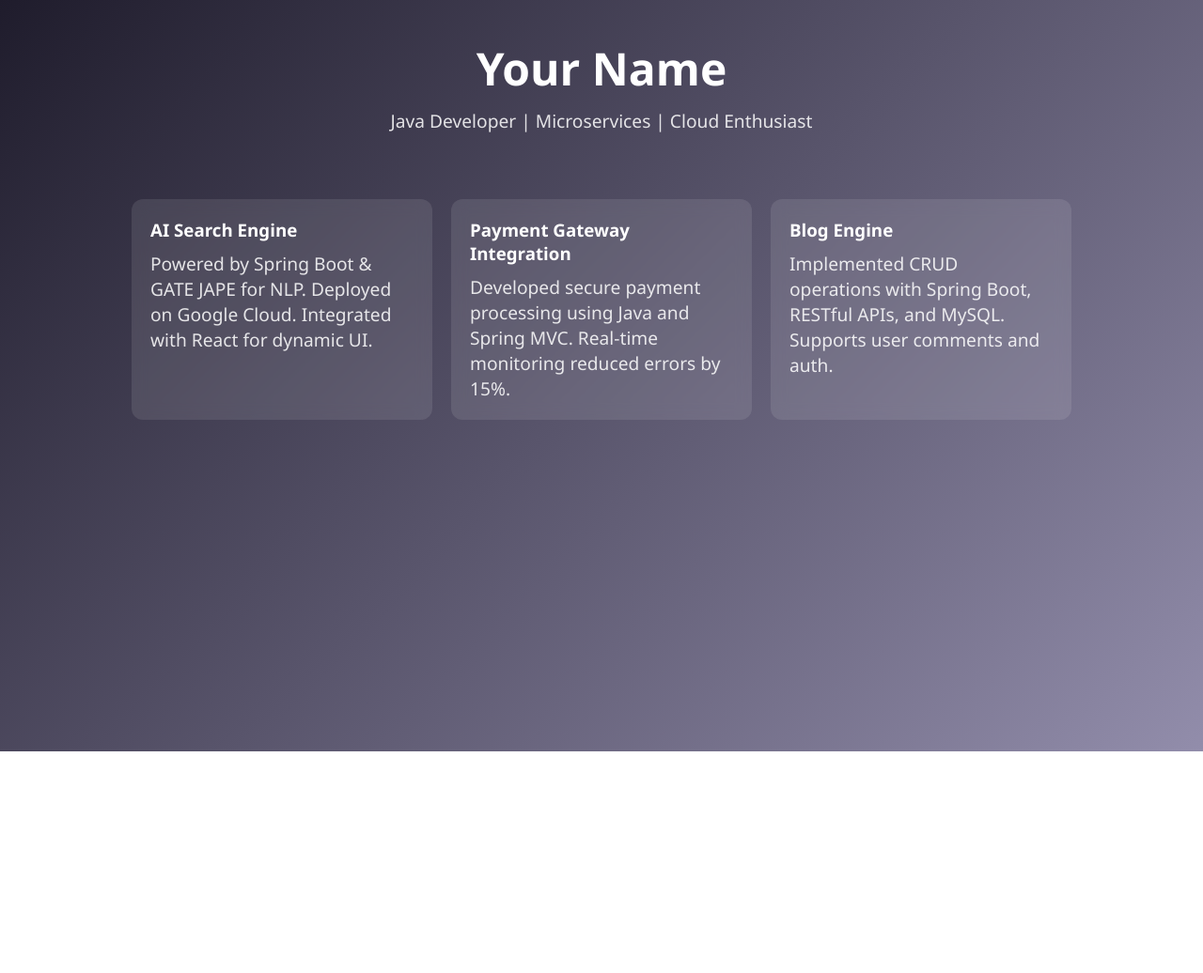
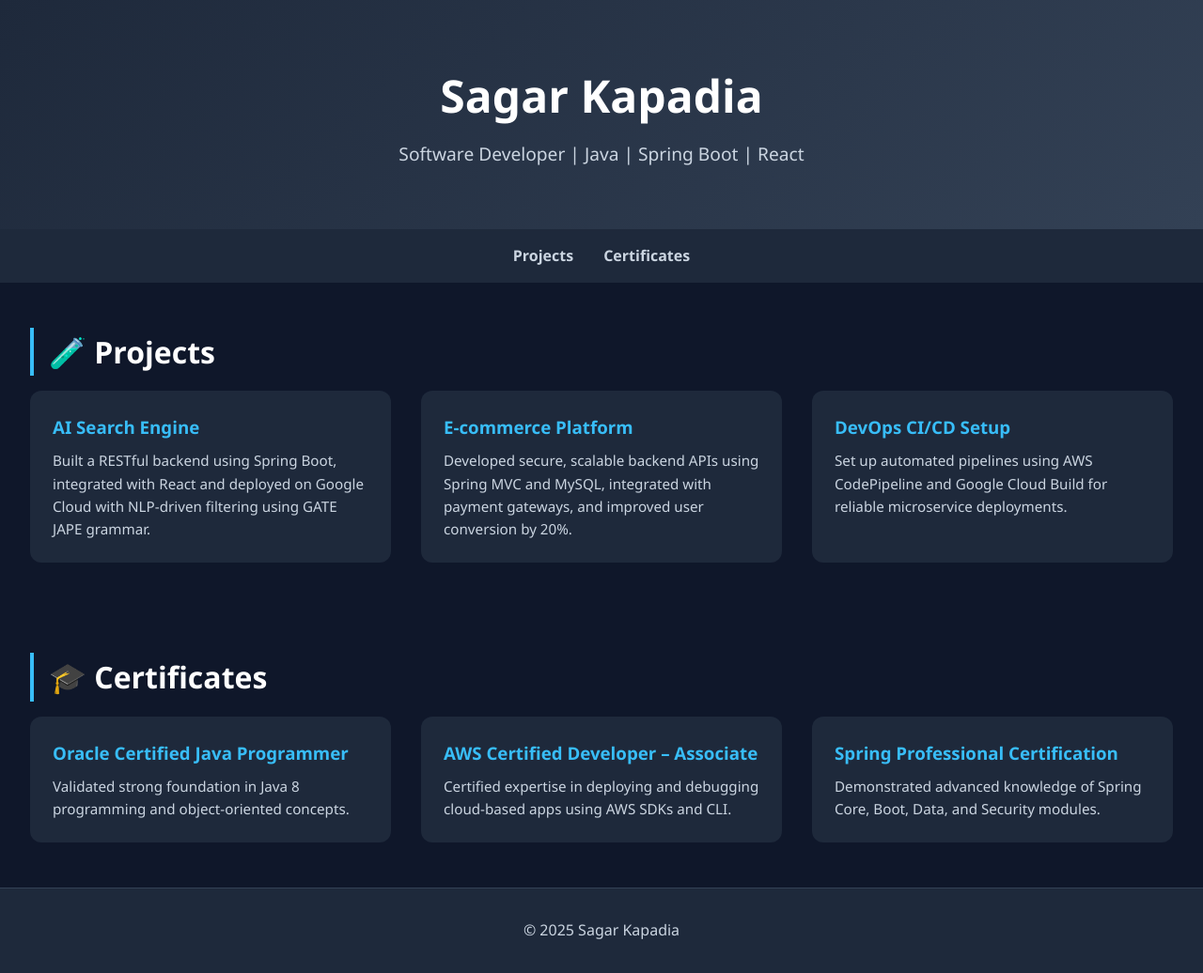
Before and after one commit to sagarkapadia2/sagarkapadia.github.io, a plain HTML site: page index.html in a window 1280 px wide. Shown: the whole page at 94% size. Before the commit the page ends 800 px from the top, so only its background shows below. Drawn offline with Linux system fonts and the light colour scheme.

Commit message:
Update index.html

```diff
--- a/index.html
+++ b/index.html
@@ -2,123 +2,179 @@
 <html lang="en">
 <head>
   <meta charset="UTF-8" />
-  <meta name="viewport" content="width=device-width, initial-scale=1.0" />
-  <title>My Portfolio</title>
+  <meta name="viewport" content="width=device-width, initial-scale=1.0"/>
+  <title>Software Developer Portfolio</title>
   <style>
+    :root {
+      --bg: #0f172a;
+      --primary: #38bdf8;
+      --card-bg: #1e293b;
+      --text-light: #cbd5e1;
+    }
+
     * {
       margin: 0;
       padding: 0;
       box-sizing: border-box;
+      font-family: 'Segoe UI', sans-serif;
     }
 
     body {
-      font-family: 'Segoe UI', sans-serif;
-      background: linear-gradient(135deg, #1f1c2c, #928dab);
-      color: white;
-      display: flex;
-      flex-direction: column;
-      align-items: center;
-      min-height: 100vh;
-      padding: 40px 20px;
-      animation: fadeIn 1s ease-out;
+      background: var(--bg);
+      color: #fff;
+      line-height: 1.6;
+      scroll-behavior: smooth;
     }
 
     header {
       text-align: center;
-      margin-bottom: 40px;
+      padding: 4rem 2rem;
+      background: linear-gradient(135deg, #1e293b, #334155);
+      animation: fadeIn 1.5s ease-in-out;
     }
 
-    h1 {
+    header h1 {
       font-size: 3rem;
-      animation: slideDown 1s ease-out;
     }
 
-    p {
+    header p {
+      color: var(--text-light);
       font-size: 1.2rem;
-      margin-top: 10px;
-      opacity: 0.85;
+      margin-top: 0.5rem;
     }
 
-    .projects {
-      display: grid;
-      grid-template-columns: repeat(auto-fit, minmax(280px, 1fr));
-      gap: 20px;
-      width: 100%;
-      max-width: 1000px;
-      margin-top: 30px;
+    nav {
+      display: flex;
+      justify-content: center;
+      gap: 2rem;
+      background: #1e293b;
+      padding: 1rem;
     }
 
-    .project-card {
-      background: rgba(255, 255, 255, 0.1);
-      padding: 20px;
-      border-radius: 12px;
-      backdrop-filter: blur(8px);
-      transition: transform 0.3s, box-shadow 0.3s;
-      animation: fadeInUp 0.8s ease forwards;
+    nav a {
+      color: var(--text-light);
+      text-decoration: none;
+      font-weight: bold;
+      transition: color 0.3s ease;
     }
 
-    .project-card:hover {
-      transform: translateY(-5px);
-      box-shadow: 0 10px 20px rgba(0, 0, 0, 0.4);
+    nav a:hover {
+      color: var(--primary);
     }
 
-    h3 {
-      margin-bottom: 10px;
+    section {
+      padding: 3rem 2rem;
+    }
+
+    h2 {
+      font-size: 2rem;
+      margin-bottom: 1rem;
+      border-left: 4px solid var(--primary);
+      padding-left: 1rem;
+    }
+
+    .grid {
+      display: grid;
+      grid-template-columns: repeat(auto-fit, minmax(260px, 1fr));
+      gap: 2rem;
+    }
+
+    .card {
+      background: var(--card-bg);
+      border-radius: 12px;
+      padding: 1.5rem;
+      transition: transform 0.3s ease;
+      animation: slideUp 0.8s ease forwards;
+    }
+
+    .card:hover {
+      transform: translateY(-10px);
+      background: #334155;
+    }
+
+    .card h3 {
+      color: var(--primary);
+      margin-bottom: 0.5rem;
+    }
+
+    .card p {
+      font-size: 0.95rem;
+      color: var(--text-light);
+    }
+
+    footer {
+      text-align: center;
+      padding: 2rem;
+      color: var(--text-light);
+      border-top: 1px solid #334155;
+      background: #1e293b;
     }
 
     @keyframes fadeIn {
-      from {
-        opacity: 0;
-        transform: scale(0.98);
-      }
-      to {
-        opacity: 1;
-        transform: scale(1);
-      }
+      from { opacity: 0; transform: translateY(-30px); }
+      to { opacity: 1; transform: translateY(0); }
     }
 
-    @keyframes slideDown {
-      from {
-        transform: translateY(-30px);
-        opacity: 0;
-      }
-      to {
-        transform: translateY(0);
-        opacity: 1;
-      }
+    @keyframes slideUp {
+      from { opacity: 0; transform: translateY(40px); }
+      to { opacity: 1; transform: translateY(0); }
     }
 
-    @keyframes fadeInUp {
-      from {
-        transform: translateY(20px);
-        opacity: 0;
-      }
-      to {
-        transform: translateY(0);
-        opacity: 1;
-      }
+    @media (max-width: 600px) {
+      header h1 { font-size: 2rem; }
+      h2 { font-size: 1.5rem; }
     }
   </style>
 </head>
 <body>
   <header>
-    <h1>Your Name</h1>
-    <p>Java Developer | Microservices | Cloud Enthusiast</p>
+    <h1>Sagar Kapadia</h1>
+    <p>Software Developer | Java | Spring Boot | React</p>
   </header>
 
-  <section class="projects">
-    <div class="project-card">
-      <h3>AI Search Engine</h3>
-      <p>Powered by Spring Boot & GATE JAPE for NLP. Deployed on Google Cloud. Integrated with React for dynamic UI.</p>
-    </div>
-    <div class="project-card">
-      <h3>Payment Gateway Integration</h3>
-      <p>Developed secure payment processing using Java and Spring MVC. Real-time monitoring reduced errors by 15%.</p>
-    </div>
-    <div class="project-card">
-      <h3>Blog Engine</h3>
-      <p>Implemented CRUD operations with Spring Boot, RESTful APIs, and MySQL. Supports user comments and auth.</p>
+  <nav>
+    <a href="#projects">Projects</a>
+    <a href="#certificates">Certificates</a>
+  </nav>
+
+  <section id="projects">
+    <h2>🧪 Projects</h2>
+    <div class="grid">
+      <div class="card">
+        <h3>AI Search Engine</h3>
+        <p>Built a RESTful backend using Spring Boot, integrated with React and deployed on Google Cloud with NLP-driven filtering using GATE JAPE grammar.</p>
+      </div>
+      <div class="card">
+        <h3>E-commerce Platform</h3>
+        <p>Developed secure, scalable backend APIs using Spring MVC and MySQL, integrated with payment gateways, and improved user conversion by 20%.</p>
+      </div>
+      <div class="card">
+        <h3>DevOps CI/CD Setup</h3>
+        <p>Set up automated pipelines using AWS CodePipeline and Google Cloud Build for reliable microservice deployments.</p>
+      </div>
     </div>
   </section>
+
+  <section id="certificates">
+    <h2>🎓 Certificates</h2>
+    <div class="grid">
+      <div class="card">
+        <h3>Oracle Certified Java Programmer</h3>
+        <p>Validated strong foundation in Java 8 programming and object-oriented concepts.</p>
+      </div>
+      <div class="card">
+        <h3>AWS Certified Developer – Associate</h3>
+        <p>Certified expertise in deploying and debugging cloud-based apps using AWS SDKs and CLI.</p>
+      </div>
+      <div class="card">
+        <h3>Spring Professional Certification</h3>
+        <p>Demonstrated advanced knowledge of Spring Core, Boot, Data, and Security modules.</p>
+      </div>
+    </div>
+  </section>
+
+  <footer>
+    &copy; 2025 Sagar Kapadia
+  </footer>
 </body>
 </html>
```
